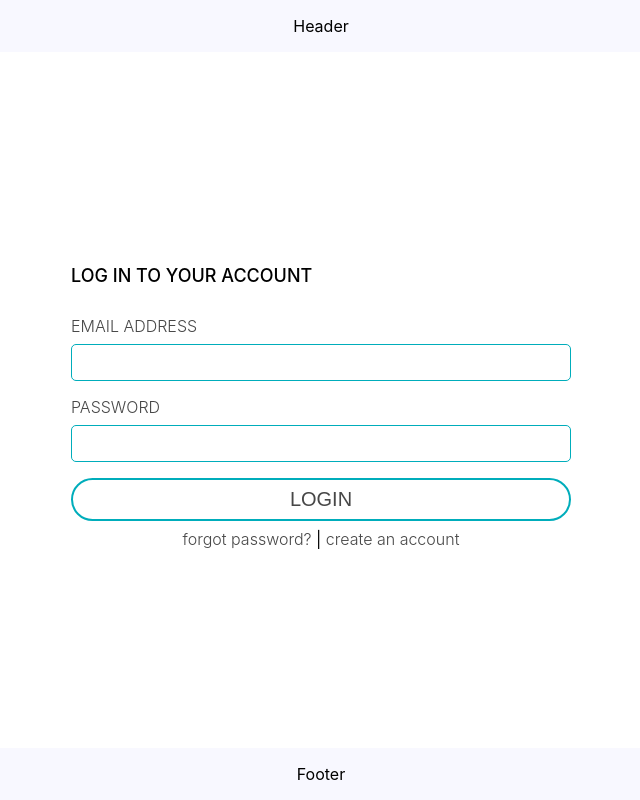
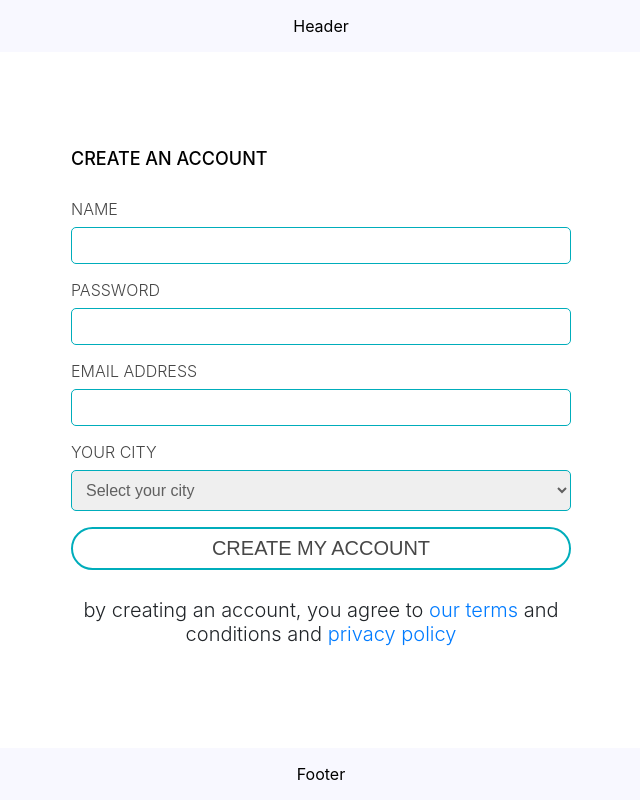
Before and after one commit to ivarden/temp, a React (Create React App) app: page /register in a window 1280 px wide. Shown: the whole page, without its empty margins (319-959 px from the left). Built offline with nearby package versions, Linux system fonts and the light colour scheme.

Commit message:
added register component

```diff
--- a/package.json
+++ b/package.json
@@ -8,6 +8,7 @@
     "@testing-library/user-event": "^7.2.1",
     "react": "^16.13.1",
     "react-dom": "^16.13.1",
+    "react-router-dom": "^5.2.0",
     "react-scripts": "3.4.3"
   },
   "scripts": {
--- a/src/App.css
+++ b/src/App.css
@@ -18,19 +18,24 @@
   background-color: white;
 }
 
-/* .container {
-  display: flex;
-  align-items: center;
-  justify-content: center;
-  min-width: 100%; */
-/* background-color: greenyellow;
-} */
+.form-container {
+  width: 500px;
+}
 
 h1 {
   font-size: 1.125rem;
   font-weight: 500;
   text-transform: uppercase;
   margin-bottom: 1.875rem;
+}
+
+.form-buttom-text, .form-buttom-text a {
+  font-size: 1.25rem;
+  font-weight: 300;
+  color: #212529;
+}
+.form-buttom-text a {
+  color: #007bff;
 }
 
 label {
@@ -42,16 +47,23 @@ label {
   margin-bottom: 0.5rem;
 }
 
-input {
+input,
+select {
   box-sizing: border-box;
   width: 100%;
   border: 1px solid #00adbb;
   border-radius: 5px;
   padding: 10px;
-  color: rgba(0, 0, 0, 50%);
+  color: rgba(0, 0, 0, 60%);
   margin-bottom: 1rem;
-  width: 500px;
+  width: 100%;
   outline: none;
+}
+
+.select-input {
+  font-size: 1rem;
+  font-weight: 300;
+  color: rgba(0, 0, 0, 60%);
 }
 
 .error {
--- a/src/App.js
+++ b/src/App.js
@@ -1,12 +1,14 @@
 import React, { Component } from "react";
+import { BrowserRouter, Route, Switch } from "react-router-dom";
 import "./App.css";
 
 import Login from "./Login";
+import Register from "./Register";
 
 class App extends Component {
-
   render() {
     return (
+      <BrowserRouter>
         <div className="App">
           <nav className="App-header">
             <div className="container">
@@ -16,7 +18,12 @@ class App extends Component {
 
           <section className="App-login">
             <div className="container">
-            <Login />
+              <Switch>
+                <Route path="/" component={Login} exact />
+                <Route path="/login" component={Login} />
+                <Route path="/register" component={Register} />
+                {/* <Route path="/forget" component={Forget} /> */}
+              </Switch>
             </div>
           </section>
 
@@ -26,6 +33,7 @@ class App extends Component {
             </div>
           </footer>
         </div>
+      </BrowserRouter>
     );
   }
 }
--- a/src/Login.js
+++ b/src/Login.js
@@ -1,4 +1,5 @@
 import React, { Component } from "react";
+import { Link } from "react-router-dom";
 
 class Login extends Component {
   state = {
@@ -22,7 +23,7 @@ class Login extends Component {
       body: JSON.stringify(user),
     })
       //   .then((response) => response.json())
-      .then((data) => console.log(data))
+      .then((data) => console.log(data));
     //   .then((data) => this.setState({ user: data }));
   };
 
@@ -36,7 +37,7 @@ class Login extends Component {
 
   render() {
     return (
-      <>
+      <div className='form-container'>
         <h1>Log in to your account</h1>
         <form onSubmit={this.handleSubmit}>
           <div>
@@ -70,12 +71,12 @@ class Login extends Component {
           </div>
 
           <div className="forgotPassword">
-            <a href="">forgot password?</a>
+            <Link to="forget-password">forgot password?</Link>
             <span> | </span>
-            <a href="">create an account</a>
+            <Link to="register">create an account</Link>
           </div>
         </form>
-      </>
+      </div>
     );
   }
 }
--- /dev/null
+++ b/src/Register.js
@@ -0,0 +1,134 @@
+import React, { Component } from "react";
+import { Link } from "react-router-dom";
+
+class Register extends Component {
+  state = {
+    user: "",
+    name: "",
+    email: "",
+    password: "",
+    city: "",
+    citys: ["Vancouver", "Burnaby", "Richmond", "Surrey"],
+  };
+
+  handleRequest = (user) => {
+    fetch("https://api.saluderia.com/login", {
+      method: "PUT",
+      mode: "no-cors",
+      cache: "no-cache",
+      credentials: "same-origin",
+      headers: {
+        "Content-Type": "application/json",
+      },
+      referrerPolicy: "no-referrer",
+      body: JSON.stringify(user),
+    })
+      //   .then((response) => response.json())
+      .then((data) => console.log(data));
+    //   .then((data) => this.setState({ user: data }));
+  };
+
+  handleSubmit = (e) => {
+    e.preventDefault();
+    this.handleRequest({
+      name: e.target.name.value,
+      email: e.target.email.value,
+      password: e.target.password.value,
+      city: e.target.city.value,
+    });
+  };
+
+  onChangeHandle = (e) => {
+    const name = e.target.name;
+    const value = e.target.value;
+    this.setState({ [name]: value });
+  };
+
+  render() {
+    const citys = this.state.citys.map((city) => (
+      <option value={city} key={city}>
+        {city}
+      </option>
+    ));
+    return (
+      <div className="form-container">
+        <h1>Create an account</h1>
+        <form onSubmit={this.handleSubmit}>
+          <div>
+            <label htmlFor="name">Name</label>
+            <div>
+              <input
+                type="name"
+                name="name"
+                id="name"
+                value={this.state.name}
+                onChange={this.onChangeHandle}
+              ></input>
+            </div>
+          </div>
+
+          <div>
+            <label htmlFor="password">Password</label>
+            <div>
+              <input
+                type="password"
+                name="password"
+                id="password"
+                value={this.state.password}
+                onChange={this.onChangeHandle}
+              ></input>
+            </div>
+          </div>
+
+          <div>
+            <label htmlFor="email">Email address</label>
+            <div>
+              <input
+                type="email"
+                name="email"
+                id="email"
+                value={this.state.email}
+                onChange={this.onChangeHandle}
+              ></input>
+            </div>
+          </div>
+
+          <div>
+            <label htmlFor="city">Your city</label>
+            <div>
+              <select
+                type="input"
+                name="city"
+                id="city"
+                value={this.state.city}
+                onChange={this.onChangeHandle}
+                className="select-input"
+              >
+                <option value="" defaultChecked>
+                  Select your city
+                </option>
+                {citys}
+              </select>
+            </div>
+          </div>
+
+          <div>
+            <button type="submit" className="btnLogin">
+              Create my account
+            </button>
+          </div>
+
+          <div className="forgotPassword">
+            <p className="form-buttom-text">
+              by creating an account, you agree to{" "}
+              <Link to="/">our terms </Link>
+              and conditions and <Link to="/">privacy policy</Link>
+            </p>
+          </div>
+        </form>
+      </div>
+    );
+  }
+}
+
+export default Register;
```
Also changed, not shown: 1 other file (tests, documents, lock files or other folders). Lines whose indentation alone changed are shown as unchanged.
